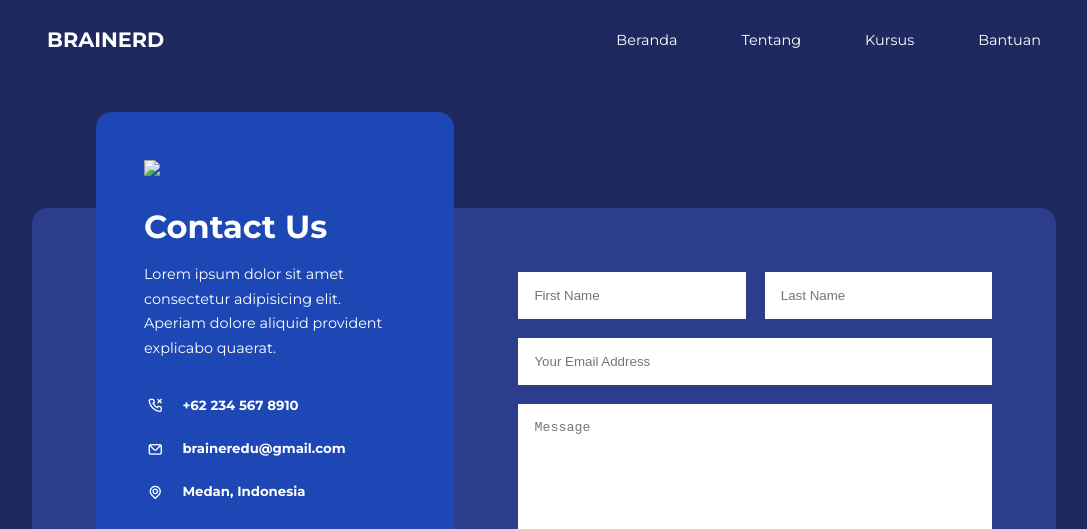
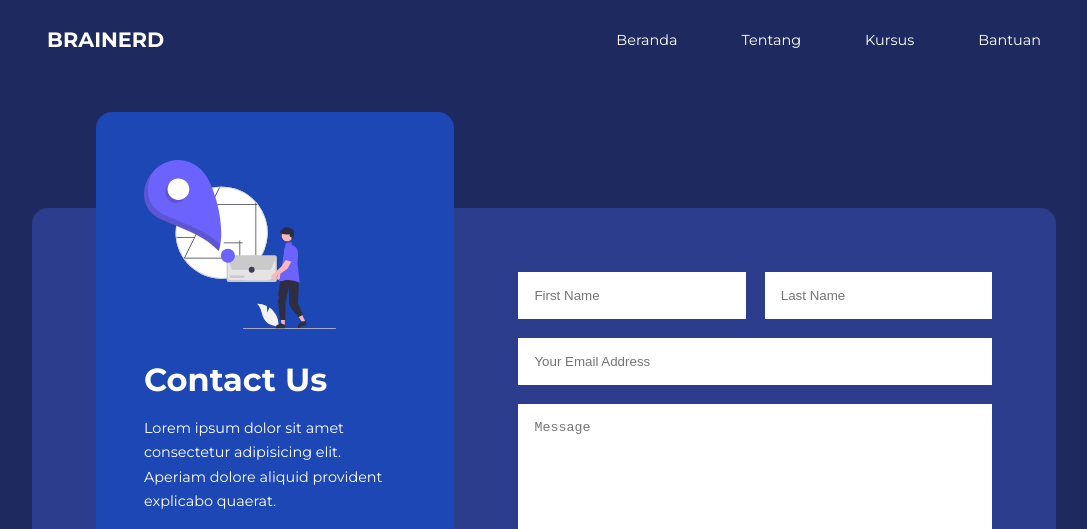
Before and after one commit to jontak03/courseweb2, a plain HTML site: page contact.html in a window 1280 px wide. Shown: the top 529 px of the page, without its empty margins (96-1183 px from the left). Drawn offline with nearby package versions, Linux system fonts and the light colour scheme.

Commit message:
Update contact.html

```diff
--- a/contact.html
+++ b/contact.html
@@ -38,7 +38,7 @@
     <div class="container contact_container">
         <aside class="contact_aside">
             <div class="aside_image">
-                <img src="images/contact.svg">
+                <img src="contact.svg">
             </div>
             <h2>Contact Us</h2>
             <p>
```
